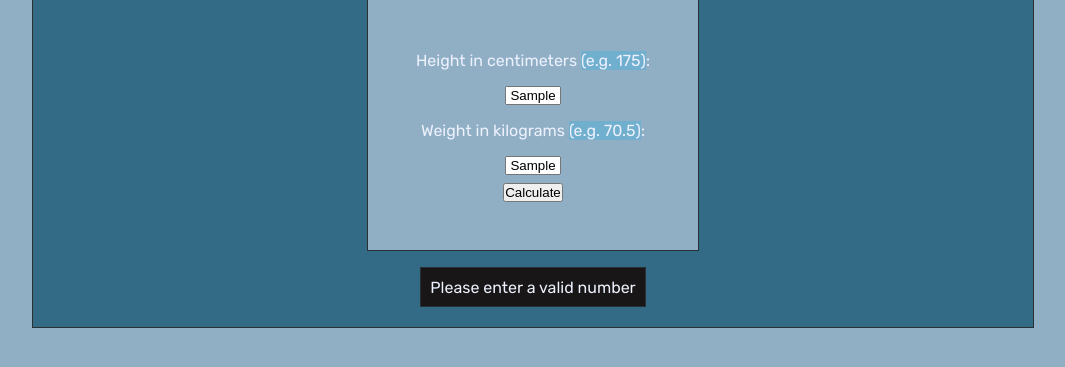
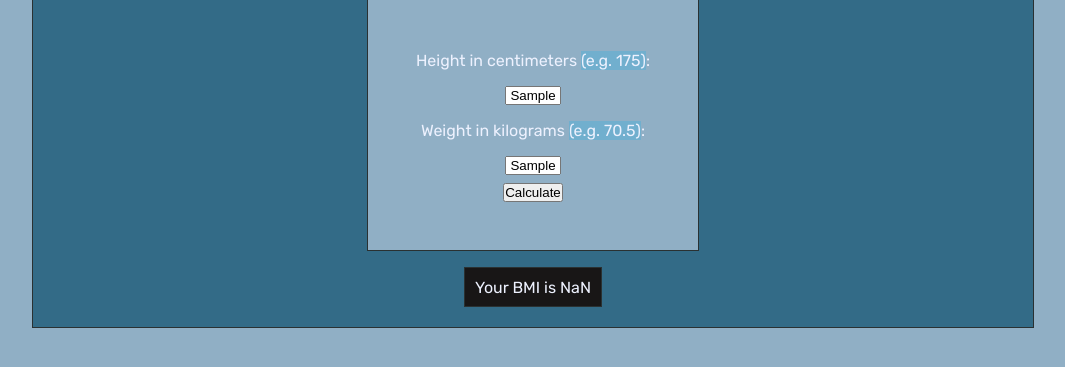
Before and after one commit to Gile987/BMI-Calculator, a website: page index.html in a window 1280 px wide. Both pictures are taken after typing "Sample", "Sample" into the empty fields and a click on the button "Calculate". Shown: the part 151-518 px from the top of the page, without its empty margins (107-1172 px from the left). Drawn offline with Linux system fonts and the light colour scheme.

Commit message:
Create a new script to measure and display BMI using classes

```diff
--- a/index.html
+++ b/index.html
@@ -29,6 +29,7 @@
   </div>
 
   <!-- <script src="/js/app.js"></script> -->
-  <script src="/js/appo.js"></script>
+  <!-- <script src="/js/appo.js"></script> -->
+  <script src="/js/appi.js"></script>
 </body>
 </html>
--- /dev/null
+++ b/js/appi.js
@@ -0,0 +1,47 @@
+class Measurements {
+  constructor(height = userHeight, weight = userWeight) {
+    this.height = height;
+    this.weight = weight;
+  };
+  returnMeasurements() {
+    let measurements = {
+      height: this.height,
+      weight: this.weight
+    };
+    return measurements;
+  };
+};
+
+class BMI {
+  constructor(measurements) {
+    this.measurements = measurements;
+  };
+  calculateBMI() {
+    let height = this.measurements.height;
+    let weight = this.measurements.weight;
+    let bmi = (weight / ((height * height) / 10000)).toFixed(2);
+    return bmi;
+  };
+};
+
+class DisplayResults {
+  constructor(bmi) {
+    this.bmi = bmi;
+  };
+  displayResults() {
+    let bmi = this.bmi.calculateBMI();
+    let result = document.querySelector('.results_text');
+    let resultContainer = document.querySelector('.results');
+    result.innerHTML = "Your BMI is " + bmi;
+    resultContainer.classList.add('show');
+  };
+};
+
+document.querySelector('.calculate').addEventListener('click', function() {
+  userHeight = document.querySelector('.height').value;
+  userWeight = document.querySelector('.weight').value;
+  let measurements = new Measurements();
+  let bmi = new BMI(measurements);
+  let displayResults = new DisplayResults(bmi);
+  displayResults.displayResults();
+});
```
